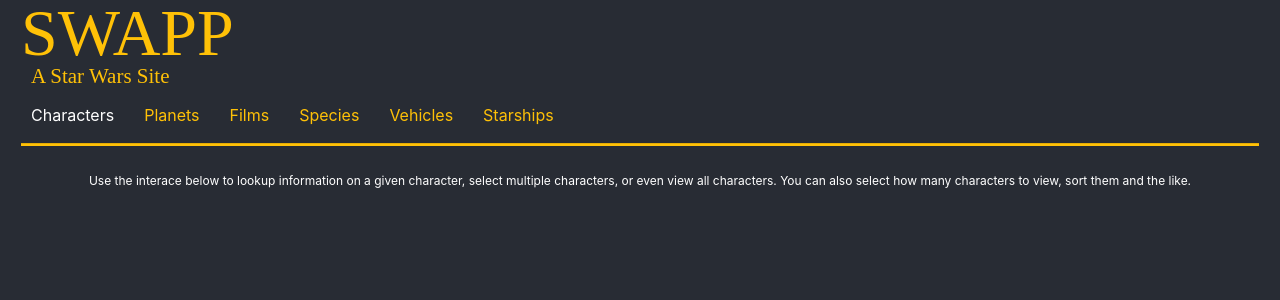
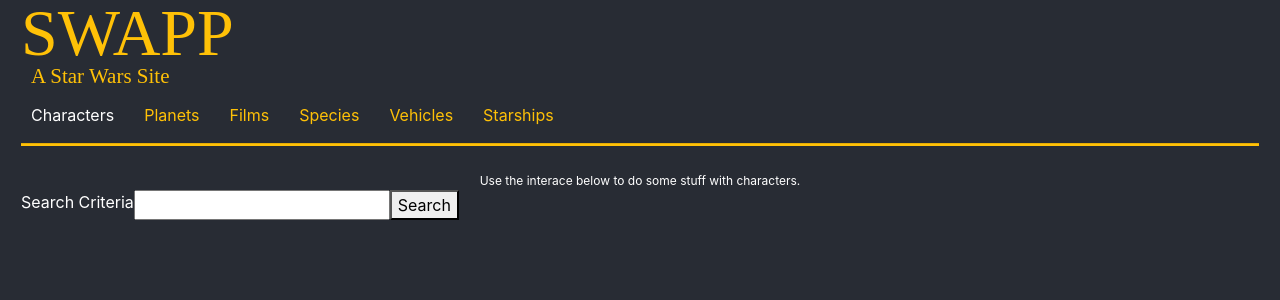
Before and after one commit to buzznode/react-swapp, a React (Create React App) app: page /characters in a window 1280 px wide. Shown: the top 300 px of the page. Built offline with nearby package versions, Linux system fonts and the light colour scheme.

Commit message:
Begin form work;

```diff
--- a/src/components/Characters.js
+++ b/src/components/Characters.js
@@ -1,14 +1,22 @@
-import React from 'react';
+import React, { Component } from 'react';
 
-const Characters = () => {
-  return (
-    <div className="content">
-      <div className="instructions">
-        Use the interace below to lookup information on a given character, select multiple characters, or even view all characters.
-        You can also select how many characters to view, sort them and the like.
+class Characters extends Component {
+  render() {
+    return (
+      <div className="content">
+        <div className="instructions">
+          Use the interace below to do some stuff with characters.
+        </div>
+        <form>
+          <div className="search-line">
+            Search Criteria
+            <input type='text' onChange={this.myChangeHandler} />
+            <button onClick={this.clickHandler}>Search</button>
+          </div>
+        </form>
       </div>
-    </div>
-  );
+    );
+  }
 }
 
 export default Characters
--- a/src/styles/Swapp.scss
+++ b/src/styles/Swapp.scss
@@ -2,6 +2,7 @@
 
 body {
   background-color: $dark;
+  color: var(--white);
 }
 
 .instructions {
@@ -25,7 +26,12 @@
   font-size: calc(50px + 2vmin);
   font-family: "Star Jedi Hollow";
   color: var(--yellow);
-  line-height: 1.0;
+  line-height: 1;
+}
+
+.search-line {
+  display: flex;
+  flex-direction: row;
 }
 
 .subheader {
@@ -37,5 +43,5 @@
   font-size: calc(5px + 2vmin);
   font-family: "Star Jedi";
   color: var(--yellow);
-  line-height: 1.0;
+  line-height: 1;
 }
```
